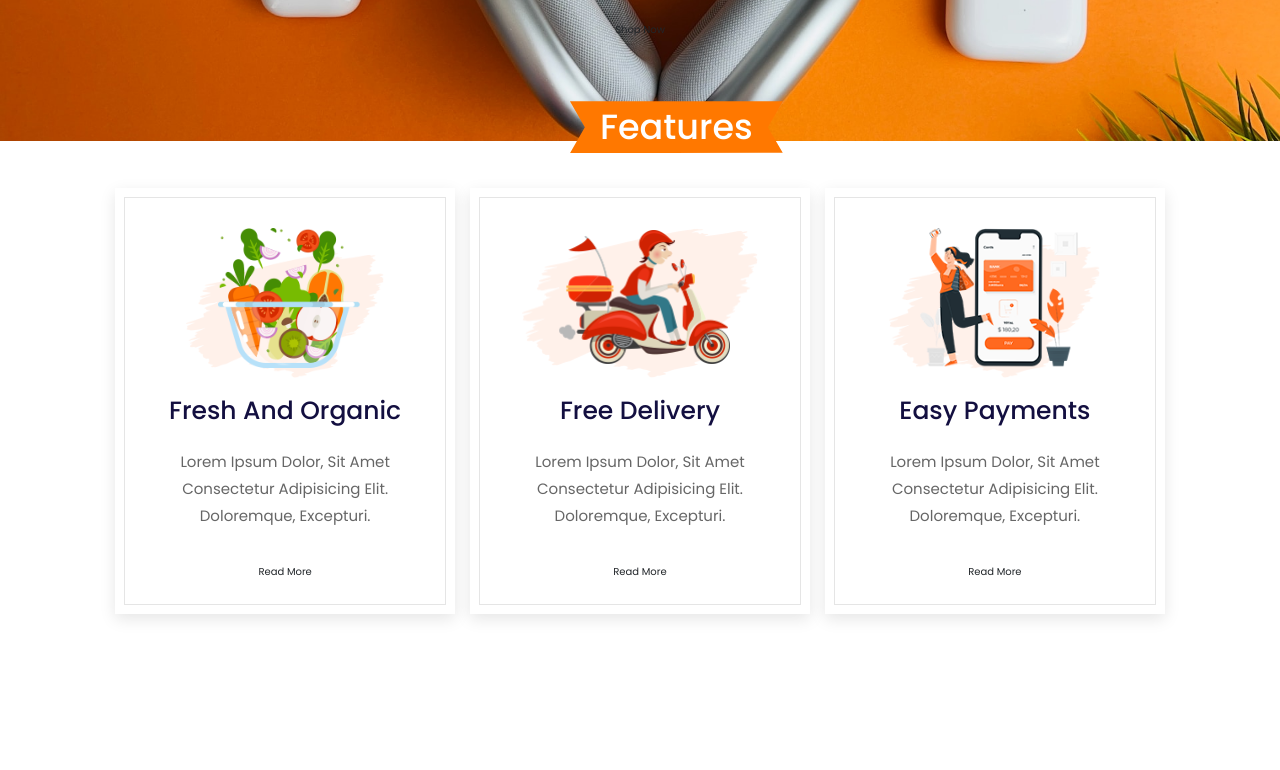
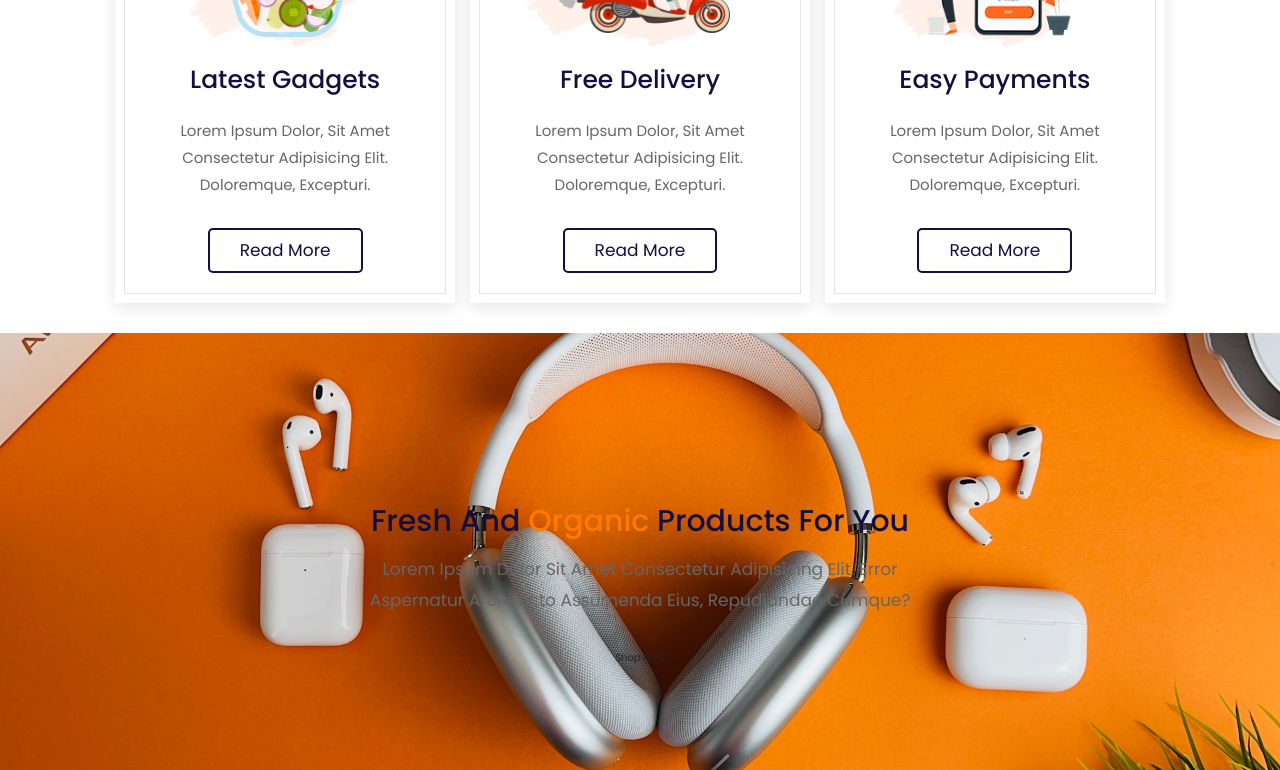
Before and after one commit to Naseem1999/E-tech-project, a plain HTML site: page index.html in a window 1280 px wide. Shown: the part 802-1572 px from the top of the page. Before the commit the page ends 1436 px from the top, so only its background shows below. Drawn offline with nearby package versions, Linux system fonts and the light colour scheme; a script that the page names is missing.

Commit message:
home page

```diff
--- a/CSS/style.css
+++ b/CSS/style.css
@@ -65,6 +65,8 @@ section {
     color: var(--black);
     cursor: pointer;
     background: none;
+    transition: all 0.5s ease;
+
 }
 
 .btn:hover {
@@ -317,7 +319,7 @@ section{
     padding-top: 17rem;
     padding-bottom: 10rem;
     position: relative;
-    top: 8rem;
+    top: 10rem;
 }
 
 .home .content {
@@ -340,11 +342,16 @@ section{
     padding: 1rem 0;
     line-height: 1.8;
 }
+.features{
+    position: relative;
+    top: 9rem;
+}
 
 .features .box-container {
     display: grid;
     grid-template-columns: repeat(auto-fit, minmax(30rem, 1fr));
     gap: 1.5rem;
+    margin-top: 2rem;
 
 }
 
@@ -381,7 +388,23 @@ section{
     color: var(--light-color);
     padding: 1rem 0;
 }
+.features .box-container .box .btn {
+    margin-top: 1rem;
+    display: inline-block;
+    padding: .8rem 3rem;
+    font-size: 1.7rem;
+    border-radius: .5rem;
+    border: .2rem solid var(--black);
+    color: var(--black);
+    cursor: pointer;
+    background: none;
+    transition: all 0.5s ease;
+}
 
+.features .box-container .box .btn:hover {
+    background: var(--orange);
+    color: #fff;
+}
 
 
 
--- a/index.html
+++ b/index.html
@@ -125,21 +125,13 @@
                 <span class="visually-hidden">Next</span>
             </button>
         </div>
-        <section class="home" id="home">
-            <div class="content">
-                <h3>fresh and <span>organic</span> products for you</h3>
-                <p>Lorem ipsum dolor sit amet consectetur adipisicing elit. Error aspernatur architecto assumenda eius,
-                    repudiandae cumque?</p>
-                <a href="#" class="btn">shop now</a>
-            </div>
-        </section>
         <section class="features" id="features">
             <h1 class="heading"> our <span>features</span> </h1>
             <div class="box-container">
 
                 <div class="box">
                     <img src="./IMAGE/feature-img-1.png" alt="">
-                    <h3>fresh and organic</h3>
+                    <h3>Latest Gadgets</h3>
                     <p>Lorem ipsum dolor, sit amet consectetur adipisicing elit. Doloremque, excepturi.</p>
                     <a href="#" class="btn" >read more</a>
                 </div>
@@ -155,6 +147,14 @@
                     <p>Lorem ipsum dolor, sit amet consectetur adipisicing elit. Doloremque, excepturi.</p>
                     <a href="#" class="btn" >read more</a>
                 </div>
+            </div>
+        </section>
+        <section class="home" id="home">
+            <div class="content">
+                <h3>fresh and <span>organic</span> products for you</h3>
+                <p>Lorem ipsum dolor sit amet consectetur adipisicing elit. Error aspernatur architecto assumenda eius,
+                    repudiandae cumque?</p>
+                <a href="#" class="btn">shop now</a>
             </div>
         </section>
 
```
